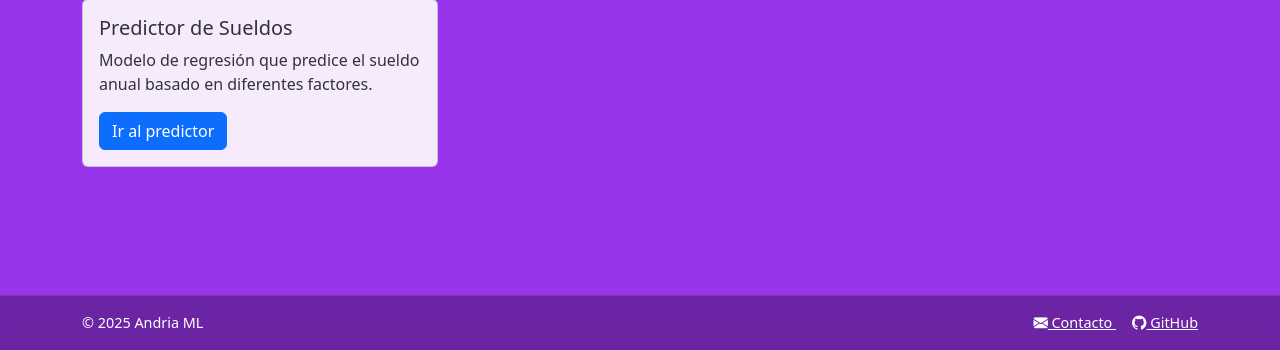
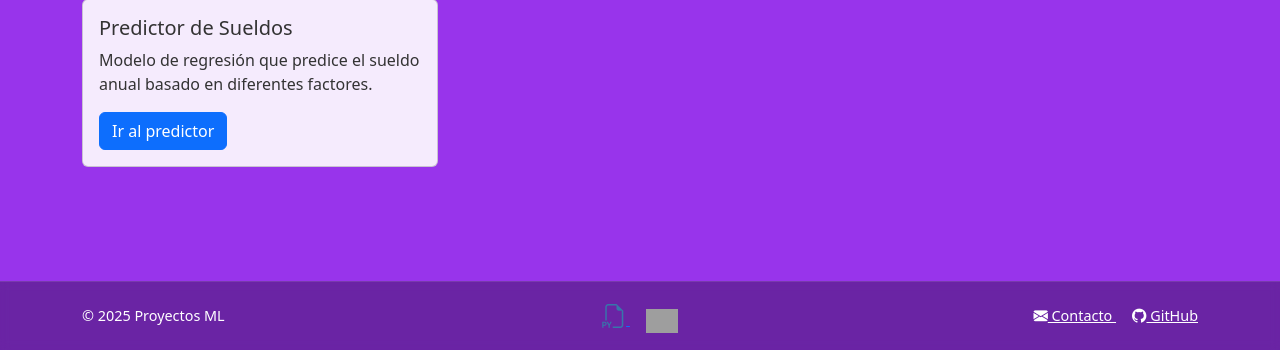
Before and after one commit to Aundefined/proyectos-ml, a Flask app: page / in a window 1280 px wide. Shown: the part 450-800 px from the top of the page. Run offline with Flask 3, Linux system fonts and the light colour scheme; parts of the project's set-up code (start-up, migrations or seed data) failed here and were passed over; grey boxes are pictures that could not be loaded.

Commit message:
logos py, scikit learn

```diff
--- a/templates/layout.html
+++ b/templates/layout.html
@@ -13,7 +13,7 @@
             background-color: #9834eb;
             color: white;
             opacity: 0;
-            transition: opacity 1s ease-in-out;
+            transition: opacity 0.8s ease-in-out;
         }
         .loaded {
             opacity: 1;
@@ -145,11 +145,19 @@
     <!-- Footer -->
     <footer class="footer mt-auto py-3 fixed-bottom">
         <div class="container">
-            <div class="row">
-                <div class="col-md-6">
-                    <p class="mb-0 text-white">© 2025 Andria ML</p>
+            <div class="row align-items-center">
+                <div class="col-md-4">
+                    <p class="mb-0 text-white">© 2025 Proyectos ML</p>
                 </div>
-                <div class="col-md-6 text-end">
+                <div class="col-md-4 text-center">
+                    <a href="https://www.python.org/" target="_blank" class="mx-2" title="Python">
+                        <i class="bi bi-filetype-py" style="font-size: 1.5rem; color: #3776AB;"></i>
+                    </a>
+                    <a href="https://scikit-learn.org/" target="_blank" class="mx-2" title="Scikit-learn">
+                        <img src="https://scikit-learn.org/stable/_static/scikit-learn-logo-small.png" alt="Scikit-learn" height="24">
+                    </a>
+                </div>
+                <div class="col-md-4 text-end">
                     <a href="mailto:tartulierarnaud@gmail.com" class="text-white me-3">
                         <i class="bi bi-envelope-fill"></i> Contacto
                     </a>
@@ -167,7 +175,7 @@
         document.addEventListener('DOMContentLoaded', function() {
             setTimeout(function() {
                 document.body.classList.add('loaded');
-            }, 20); // Pequeño retraso para asegurar que la transición se active
+            }, 50); // Pequeño retraso para asegurar que la transición se active
         });
     </script>
     {% block scripts %}{% endblock %}
```
